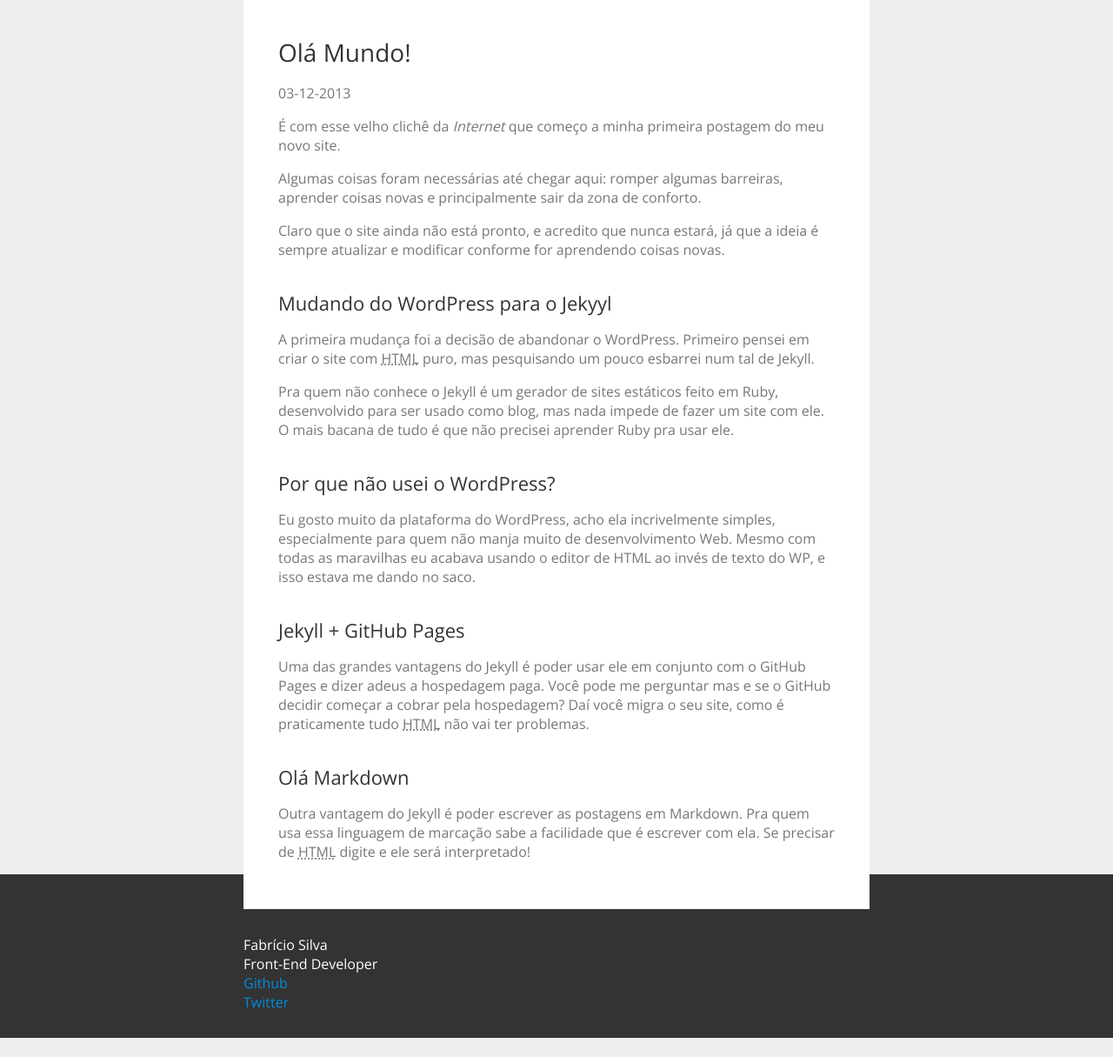
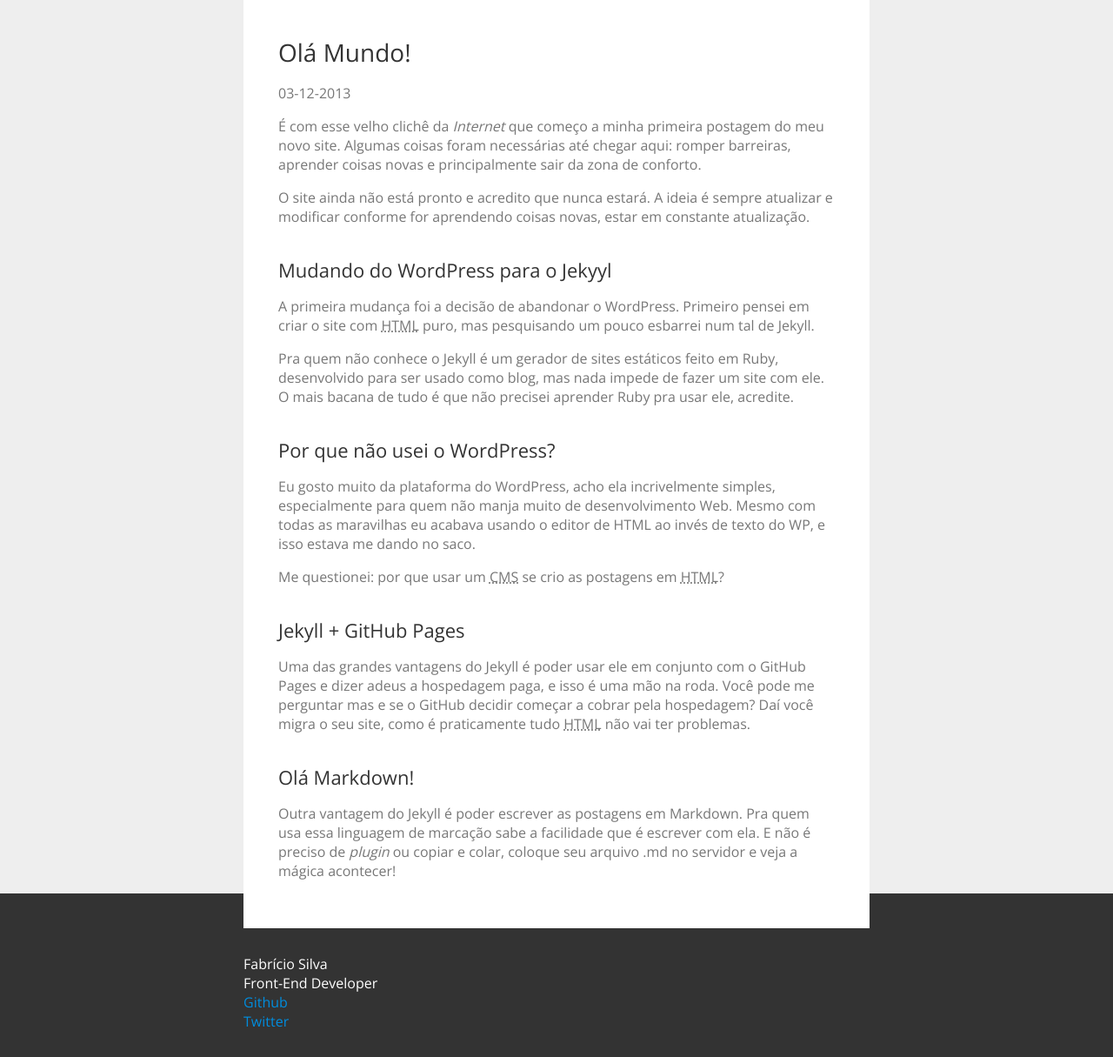
Before and after one commit to fabriciofmsilva/fabriciofmsilva.github.io, a Jekyll site: the page built from _posts/2013-07-03-ola-mundo.md, in a window 1280 px wide and 1400 px high, scrolled down 174 px, cut to the strip 185-1400 px from the top of the window. Shown: the whole strip at 87% size. Built offline with Jekyll 4.4.1, drawn with Linux system fonts in a browser that asks for light colours; nearby versions of some CDN libraries; before the commit the page ends 1552 px from its top, so only the background shows below that.

Commit message:
Update post: Olá Mundo!

```diff
--- a/_posts/2013-07-03-ola-mundo.md
+++ b/_posts/2013-07-03-ola-mundo.md
@@ -7,26 +7,26 @@
 tags: blog
 ---
 
-É com esse velho clichê da *Internet* que começo a minha primeira postagem do meu novo site.
+É com esse velho clichê da *Internet* que começo a minha primeira postagem do meu novo site. Algumas coisas foram necessárias até chegar aqui: romper barreiras, aprender coisas novas e principalmente sair da zona de conforto.
 
-Algumas coisas foram necessárias até chegar aqui: romper algumas barreiras, aprender coisas novas e principalmente sair da zona de conforto.
-
-Claro que o site ainda não está pronto, e acredito que nunca estará, já que a ideia é sempre atualizar e modificar conforme for aprendendo coisas novas.
+O site ainda não está pronto e acredito que nunca estará. A ideia é sempre atualizar e modificar conforme for aprendendo coisas novas, estar em constante atualização.
 
 ##Mudando do WordPress para o Jekyyl
 
 A primeira mudança foi a decisão de abandonar o **WordPress**. Primeiro pensei em criar o site com <abbr title="HyperText Markup Language">HTML</abbr> puro, mas pesquisando um pouco esbarrei num tal de **Jekyll**.
 
-Pra quem não conhece o Jekyll é um gerador de sites estáticos feito em **Ruby**, desenvolvido para ser usado como blog, mas nada impede de fazer um site com ele. O mais bacana de tudo é que não precisei aprender Ruby pra usar ele.
+Pra quem não conhece o Jekyll é um gerador de sites estáticos feito em **Ruby**, desenvolvido para ser usado como blog, mas nada impede de fazer um site com ele. O mais bacana de tudo é que não precisei aprender Ruby pra usar ele, acredite.
 
 ##Por que não usei o WordPress?
 
 Eu gosto muito da plataforma do WordPress, acho ela incrivelmente simples, especialmente para quem não manja muito de desenvolvimento Web. Mesmo com todas as maravilhas eu acabava usando o editor de HTML ao invés de texto do WP, e isso estava me dando no saco.
 
+Me questionei: por que usar um <abbr title="Sistema de Gerenciamento de Conteúdo">CMS</abbr> se crio as postagens em <abbr title="HyperText Markup Language">HTML</abbr>?
+
 ##Jekyll + GitHub Pages
 
-Uma das grandes vantagens do Jekyll é poder usar ele em conjunto com o **GitHub Pages** e dizer adeus a hospedagem paga. Você pode me perguntar mas e se o GitHub decidir começar a cobrar pela hospedagem? Daí você migra o seu site, como é praticamente tudo <abbr title="HyperText Markup Language">HTML</abbr> não vai ter problemas.
+Uma das grandes vantagens do Jekyll é poder usar ele em conjunto com o **GitHub Pages** e dizer adeus a hospedagem paga, e isso é uma mão na roda. Você pode me perguntar mas e se o GitHub decidir começar a cobrar pela hospedagem? Daí você migra o seu site, como é praticamente tudo <abbr title="HyperText Markup Language">HTML</abbr> não vai ter problemas.
 
-##Olá Markdown
+##Olá Markdown!
 
-Outra vantagem do Jekyll é poder escrever as postagens em **Markdown**. Pra quem usa essa linguagem de marcação sabe a facilidade que é escrever com ela. Se precisar de <abbr title="HyperText Markup Language">HTML</abbr> digite e ele será interpretado!
+Outra vantagem do Jekyll é poder escrever as postagens em **Markdown**. Pra quem usa essa linguagem de marcação sabe a facilidade que é escrever com ela. E não é preciso de *plugin* ou copiar e colar, coloque seu arquivo .md no servidor e veja a mágica acontecer!
```
